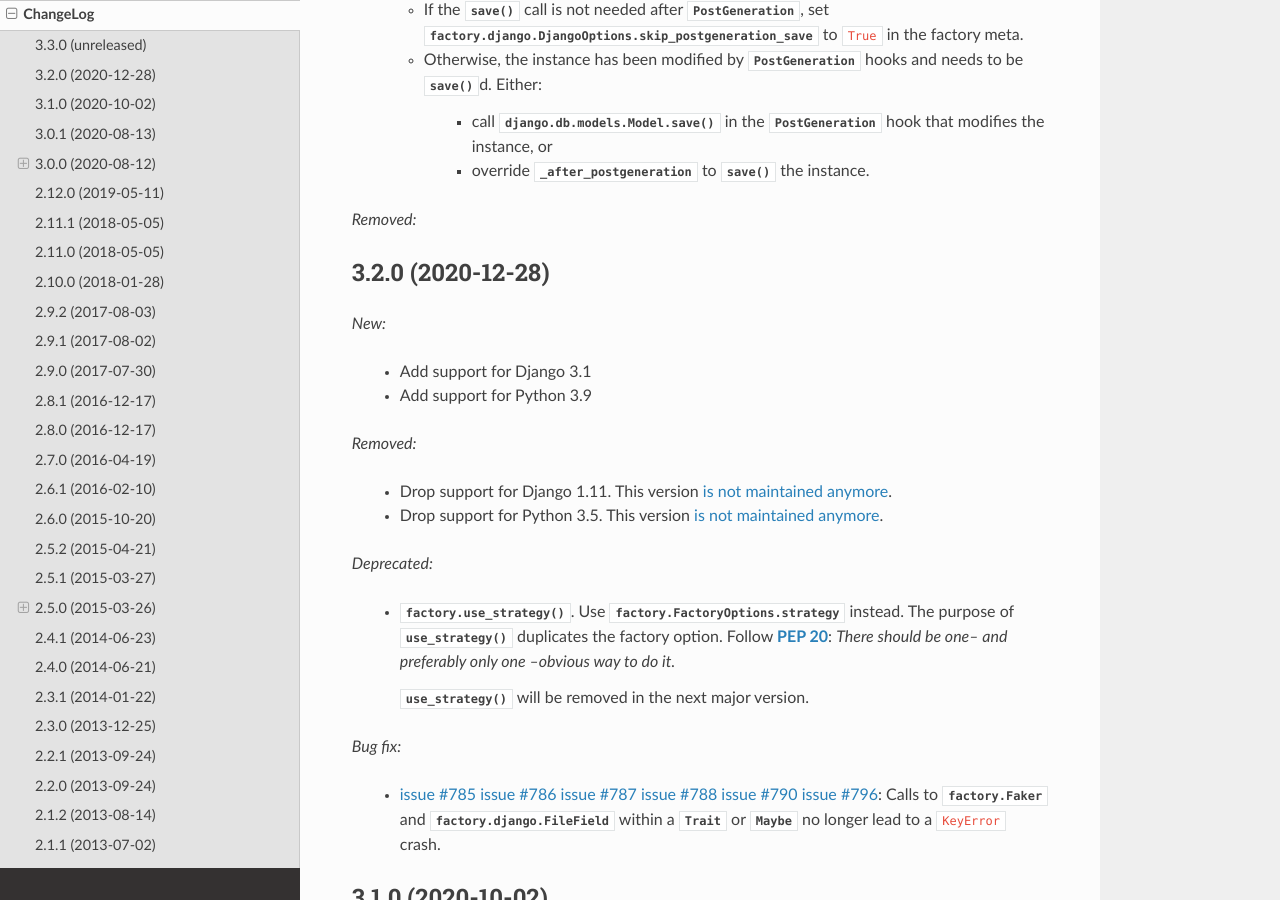
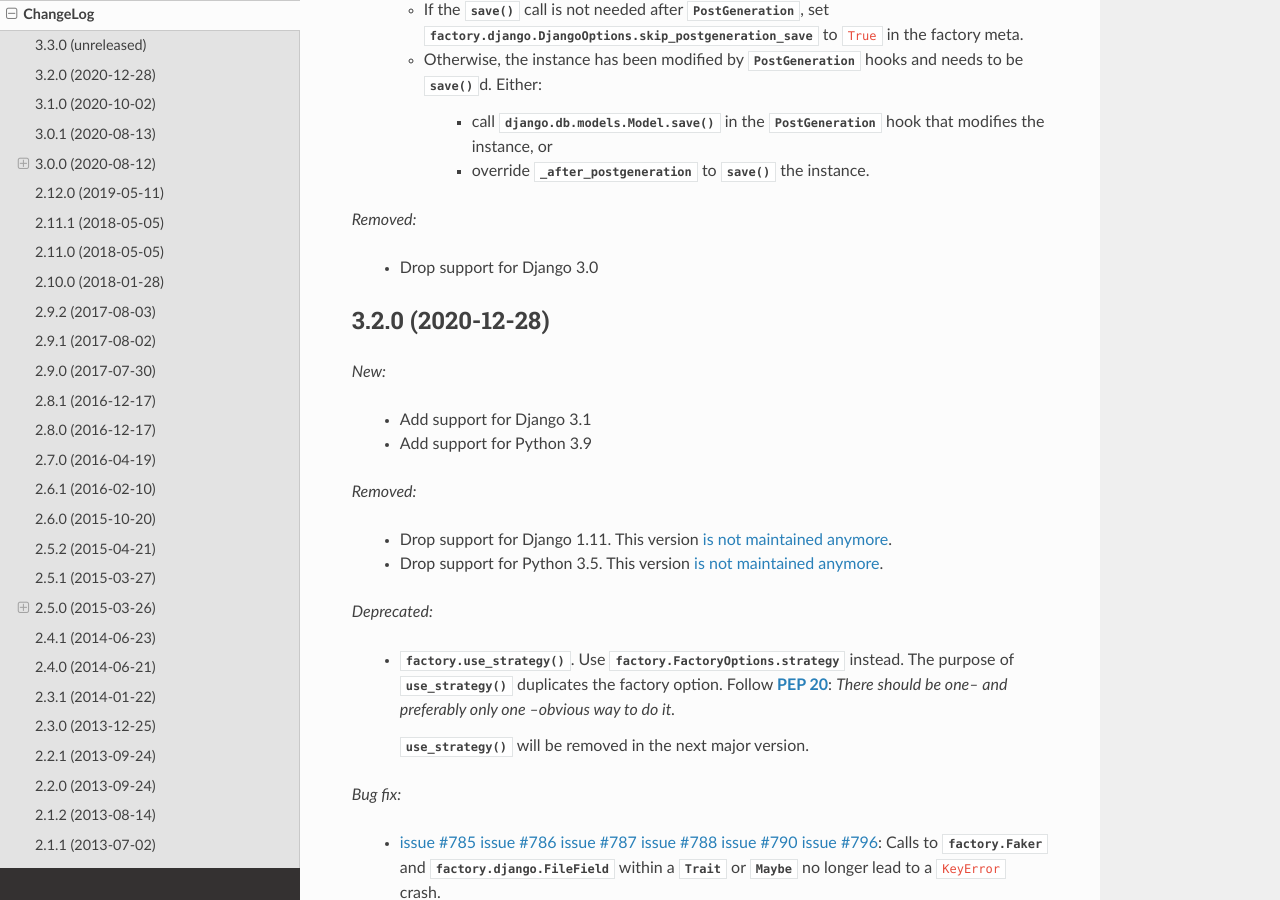
Before and after one commit to FactoryBoy/factory_boy, a Sphinx documentation site: the page built from docs/changelog.rst, in a window 1280 px wide and 900 px high, scrolled down 657 px. Built offline with Sphinx 7.4.7 and the Read the Docs theme 2.0.0, drawn with Linux system fonts in a browser that asks for light colours.

Commit message:
Drop support for end-of-life Django 3.0
https://www.djangoproject.com/download/#supported-versions

Reviewed-by: Jon Dufresne

```diff
--- a/docs/changelog.rst
+++ b/docs/changelog.rst
@@ -41,6 +41,8 @@ ChangeLog
             :meth:`~django.db.models.Model.save` the instance.
 
 *Removed:*
+
+    - Drop support for Django 3.0
 
 3.2.0 (2020-12-28)
 ------------------
--- a/setup.cfg
+++ b/setup.cfg
@@ -16,7 +16,6 @@ classifiers =
     Development Status :: 5 - Production/Stable
     Framework :: Django
     Framework :: Django :: 2.2
-    Framework :: Django :: 3.0
     Framework :: Django :: 3.1
     Framework :: Django :: 3.2
     Intended Audience :: Developers
```
Also changed, not shown: 2 other files.
